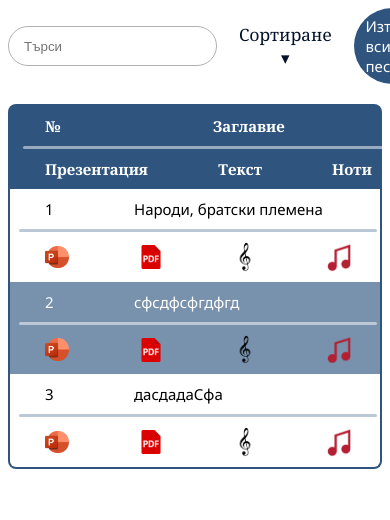
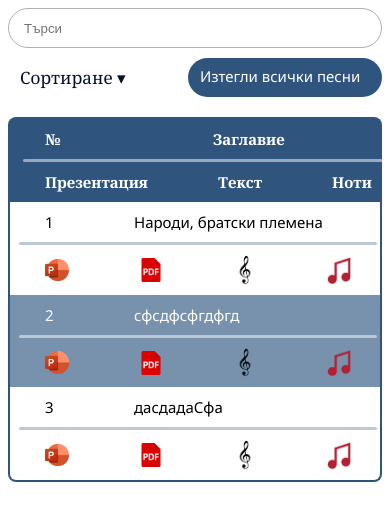
Before and after one commit to TheDarkLord23/songs, a plain HTML site: page index.html in a window 390 px wide. Shown: the top 520 px of the page. Drawn offline with Linux system fonts and the light colour scheme.

Commit message:
responsive

```diff
--- a/index.html
+++ b/index.html
@@ -15,6 +15,7 @@
 			<div class="controls">
 				<input type="text" id="searchInput" class="search" placeholder="Търси">
 
+				<div class="controls-row">
 					<div class="sort-dropdown">
 						<button id="sortBtn">Сортиране ▾</button>
 						<ul id="sortMenu" class="hidden">
@@ -25,9 +26,10 @@
 						</ul>
 					</div>
 
-				<a id="downloadAll" href="https://cloud.adventist.bg/index.php/s/J7JtoE8DLnziyNp/download?path=%2F&openfile=360880" download="all-songs.zip" class="download-btn">
+					<a id="downloadAll" href="https://cloud.adventist.bg/index.php/s/8Yejo77ZzTpp745/download" download class="download-btn">
 						Изтегли всички песни
 					</a>
+				</div>
 			</div>
 
 			<!-- HEADER -->
@@ -54,7 +56,7 @@
 				<div class="line"></div>
 				<div class="line-mobile"></div>
 				<div class="cell presentation">
-					<a href="https://cloud.adventist.bg/index.php/s/J7JtoE8DLnziyNp/download?path=%2F51-51. Аз ще възпея Теб, Исусе.pptx" download>
+					<a href="https://cloud.adventist.bg/index.php/s/p9o68DPrsPXKTf8/download" download>
 						<img src="ppt.png" alt=".pptx" class="file-icon" title="51-presentation.pptx">
 					</a>
 				</div>
--- a/styles.css
+++ b/styles.css
@@ -5,6 +5,13 @@
   gap: 10px;
   margin-bottom: 20px;
 }
+
+.controls-row {
+  display: flex;
+  width: 100%;
+  gap: 10px;
+}
+
 .search {
   border-radius: 200px;
   border: 1px solid rgb(177, 177, 177);
@@ -190,6 +197,30 @@
     display: none;
   }
 
+  .controls {
+    display: block;
+    width: 100%;
+  }
+
+  .search {
+    width: 100%;
+    margin-bottom: 10px;
+  }
+
+  .controls-row {
+    display: flex;
+    flex-direction: row;
+    width: 100%;
+    gap: 10px;
+  }
+
+  .controls-row > .sort-dropdown,
+  .controls-row > .download-btn {
+    width: 50%;
+    flex-basis: 50%;
+    max-width: 50%;
+  }
+
   .documents-header,
   .documents-row {
     grid-template-columns: repeat(4, 1fr);
@@ -271,3 +302,21 @@
     border-radius: 8px 8px 0 0;
   }
 }
+
+@media (max-width: 360px) {
+  .controls-row {
+    flex-direction: column;
+    gap: 8px;
+  }
+
+  .controls-row > .sort-dropdown {
+    width: 100%;
+  }
+
+  .controls-row > .download-btn {
+    width: 200px;
+    margin-left: 0;
+    margin-right: 0;
+    margin-right: auto;
+  }
+}
```
Lines whose indentation alone changed are shown as unchanged.
